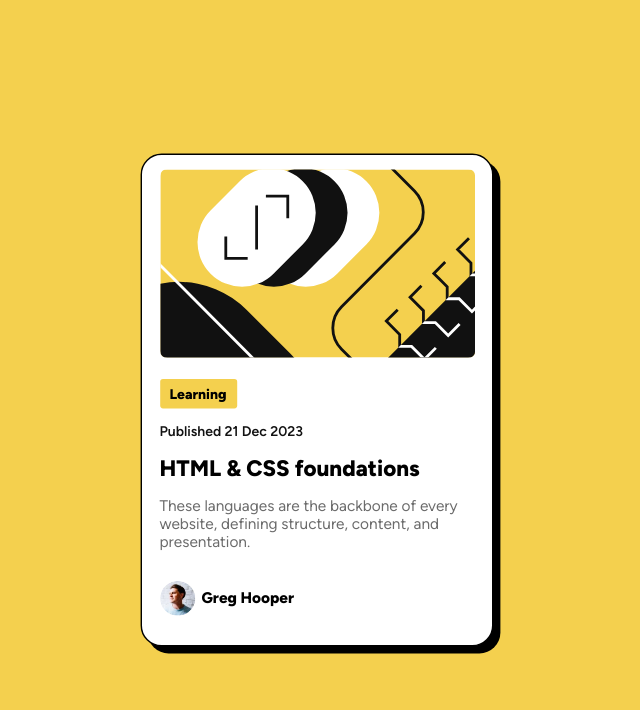
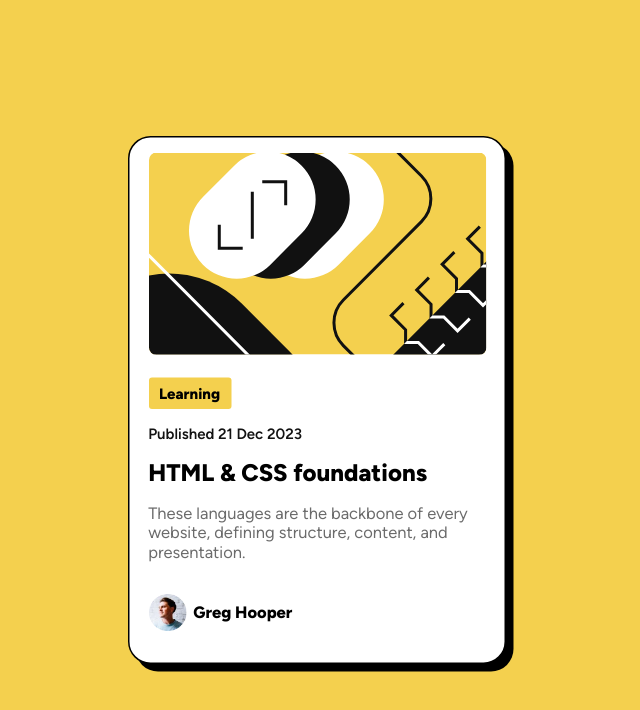
Before and after one commit to baturalperbay/blog-preview-card, a plain HTML site: page index.html in a window 1280 px wide. Shown: the whole page, without its empty margins (323-963 px from the left). Drawn offline with Linux system fonts and the light colour scheme.

Commit message:
Update style.css

```diff
--- a/style.css
+++ b/style.css
@@ -18,7 +18,7 @@ body {
 /* t r b l */
 
 .info-card {
-    scale: 1.4;
+    scale: 1.5;
     display: flex;
     flex-direction: column;
     margin: 0 auto 0 auto;
```
